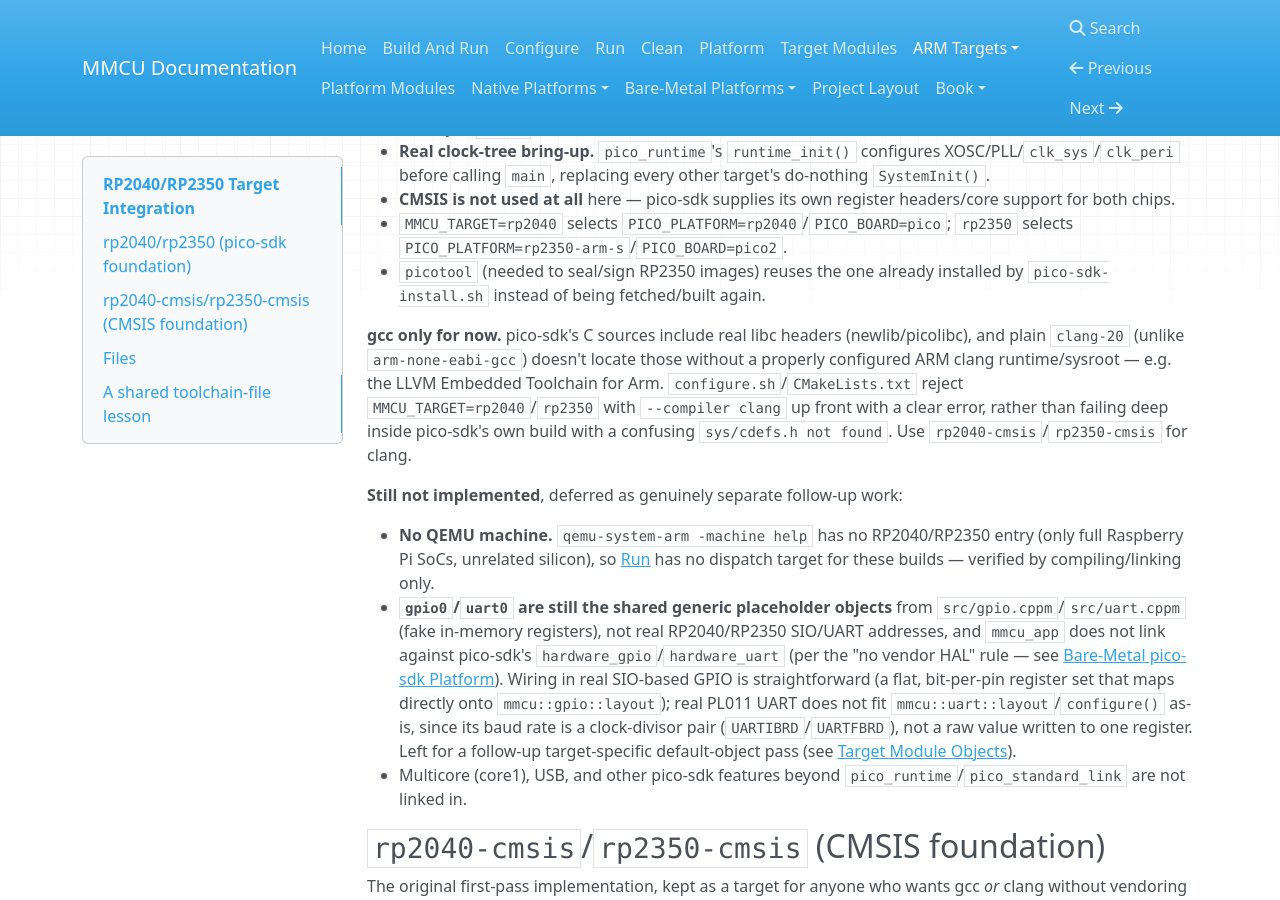
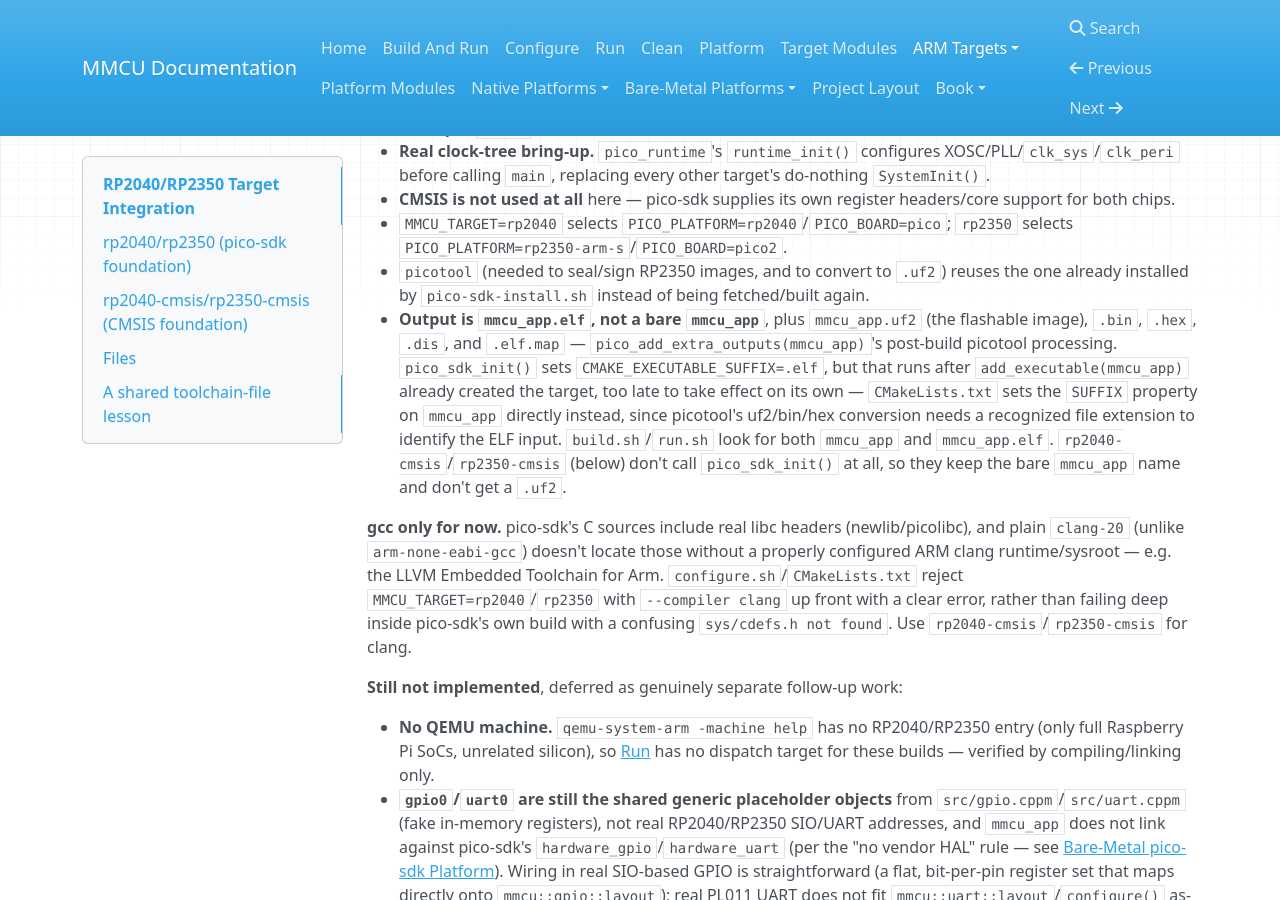
Before and after one commit to 32bitmicroLLC/MMCU, an MkDocs documentation site: the page built from docs/targets-arm/rp2040-rp2350.md, in a window 1280 px wide and 900 px high, scrolled down 685 px. Built offline with MkDocs 1.6.1, drawn with Linux system fonts in a browser that asks for light colours; nearby versions of some CDN libraries.

Commit message:
Generate .uf2/.bin/.hex for rp2040/rp2350 via pico_add_extra_outputs()
mmcu_app never called pico-sdk's pico_add_extra_outputs(), so only a raw
ELF was produced for the pico-sdk-backed targets - no flashable .uf2.

Two things were needed, not just the missing function call:
- pico_sdk_init() sets CMAKE_EXECUTABLE_SUFFIX=.elf (src/cmake/
  on_device.cmake), but mmcu_app's add_executable() already ran earlier in
  CMakeLists.txt, so that global change came too late to affect it. Without
  an .elf extension, picotool's uf2 conversion refused the input
  ('does not have a recognized file type'). Fixed by setting the SUFFIX
  target property on mmcu_app directly inside
  mmcu_require_pico_sdk_foundation(), so its output is now mmcu_app.elf.
- build.sh/run.sh's find_app_path() only looked for a bare mmcu_app; now
  checks both mmcu_app and mmcu_app.elf. rp2040-cmsis/rp2350-cmsis (which
  never call pico_sdk_init()) are unaffected and keep the bare name.

Verified end to end: rp2040 and rp2350 now produce mmcu_app.elf, .uf2
(confirmed valid UF2 firmware image with 'file'), .bin, .hex, .dis, and
.elf.map; native/mcu/rp2040-cmsis builds unaffected (still bare mmcu_app);
--map-and-list and platform.sh both still work. Documented in
docs/targets-arm/rp2040-rp2350.md.

```diff
--- a/docs/targets-arm/rp2040-rp2350.md
+++ b/docs/targets-arm/rp2040-rp2350.md
@@ -38,8 +38,20 @@ fails with a clear `FATAL_ERROR` pointing at that script if it's missing.
   headers/core support for both chips.
 - `MMCU_TARGET=rp2040` selects `PICO_PLATFORM=rp2040`/`PICO_BOARD=pico`;
   `rp2350` selects `PICO_PLATFORM=rp2350-arm-s`/`PICO_BOARD=pico2`.
-- `picotool` (needed to seal/sign RP2350 images) reuses the one already
-  installed by `pico-sdk-install.sh` instead of being fetched/built again.
+- `picotool` (needed to seal/sign RP2350 images, and to convert to `.uf2`)
+  reuses the one already installed by `pico-sdk-install.sh` instead of
+  being fetched/built again.
+- **Output is `mmcu_app.elf`, not a bare `mmcu_app`**, plus `mmcu_app.uf2`
+  (the flashable image), `.bin`, `.hex`, `.dis`, and `.elf.map` —
+  `pico_add_extra_outputs(mmcu_app)`'s post-build picotool processing.
+  `pico_sdk_init()` sets `CMAKE_EXECUTABLE_SUFFIX=.elf`, but that runs after
+  `add_executable(mmcu_app)` already created the target, too late to take
+  effect on its own — `CMakeLists.txt` sets the `SUFFIX` property on
+  `mmcu_app` directly instead, since picotool's uf2/bin/hex conversion needs
+  a recognized file extension to identify the ELF input. `build.sh`/`run.sh`
+  look for both `mmcu_app` and `mmcu_app.elf`. `rp2040-cmsis`/`rp2350-cmsis`
+  (below) don't call `pico_sdk_init()` at all, so they keep the bare
+  `mmcu_app` name and don't get a `.uf2`.
 
 **gcc only for now.** pico-sdk's C sources include real libc headers
 (newlib/picolibc), and plain `clang-20` (unlike `arm-none-eabi-gcc`) doesn't
```
Also changed, not shown: CMakeLists.txt (+9 -0 lines), 2 other files.
